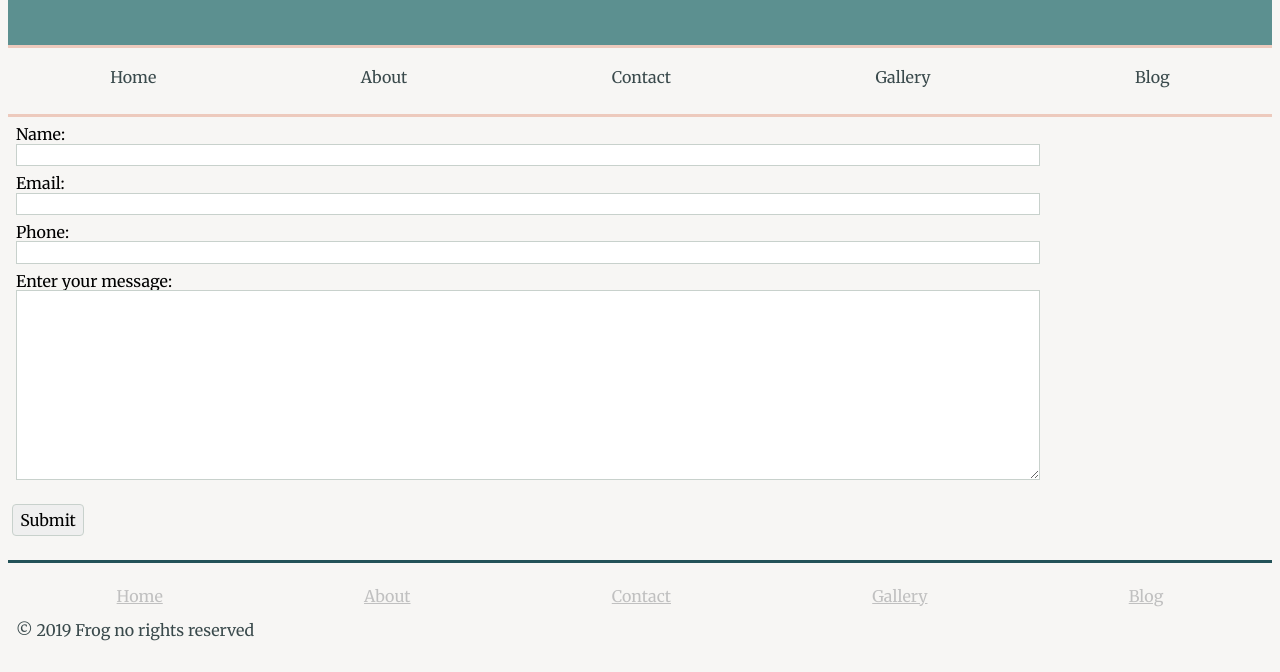
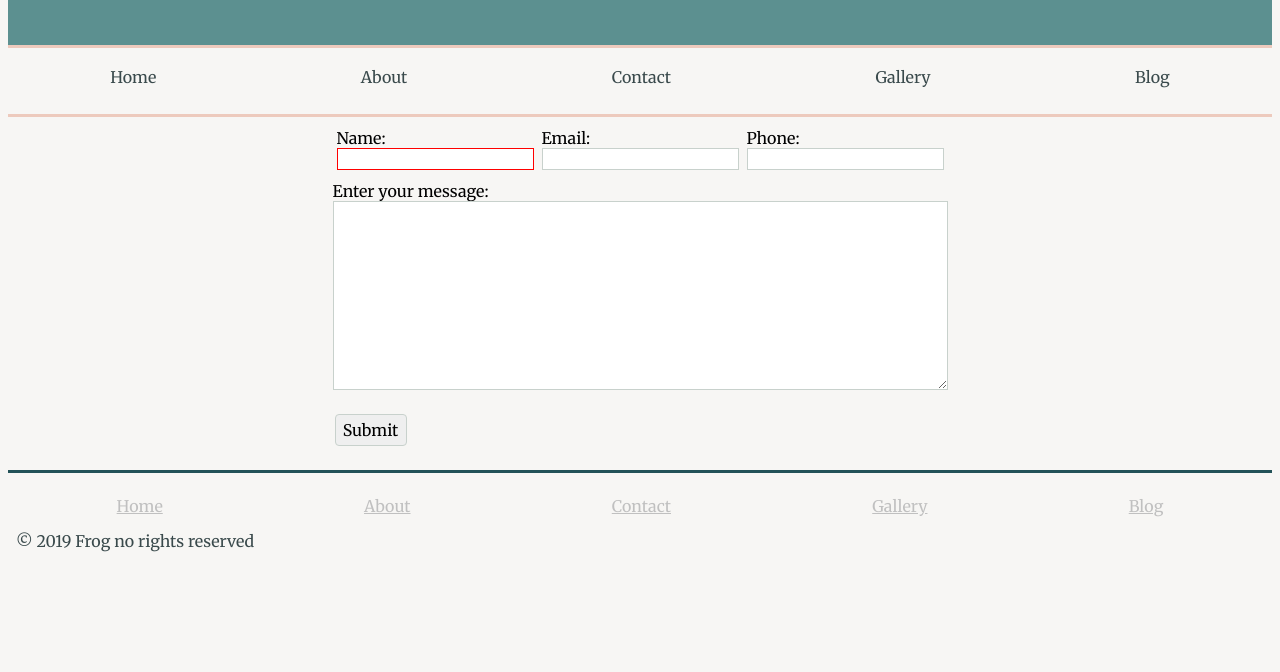
Before and after one commit to piupi/vanessa-kratohvil-project, a website: page contact/index.html in a window 1280 px wide. Shown: the part 278-950 px from the top of the page. After the commit the page ends 860 px from the top, so only its background shows below. Drawn offline with nearby package versions, Linux system fonts and the light colour scheme.

Commit message:
Add form with styles

```diff
--- a/contact/index.html
+++ b/contact/index.html
@@ -53,25 +53,28 @@
     </nav>
 
 
-    <main>
-        <form action="">
+    <main id="pls-center">
+        <form action="#" method="POST" data-netlify="true">
+          <div class="flex-container--desktop flex-row--desktop">
             <div>
-                <label for="name">Name:</label>
-                <input type="text" id="name">
+              <label for="name">Name:</label>
+              <input class="is-error" type="text" id="name">
             </div>
             <div>
-                 <label for="email">Email:</label>
-                <input type="email" id="email">
+               <label for="email">Email:</label>
+              <input type="email" id="email">
             </div>
             <div>
-                <label for="phone">Phone:</label>
-                 <input type="tel" id="phone">
+              <label for="phone">Phone:</label>
+               <input type="tel" id="phone">
             </div>
-            <div>
+          </div>
+
+            <div id="msgbox">
                 <label for="msg">Enter your message:</label>
-                <textarea name="msg" id="msg" cols="30" rows="10"></textarea>
+                <textarea name="msg" id="msg" cols="20" rows="10"></textarea>
             </div>
-            <input type="submit" value="Submit">
+            <input type="submit" value="Submit" id="submit">
         </form>
     </main>
 
--- a/style2.css
+++ b/style2.css
@@ -225,6 +225,12 @@ section {
   .flex-container--desktop {
     display: flex;
   }
+
+  .flex-row--desktop {
+    display: flex;
+    flex-direction: row;
+  }
+
 }
 
 
@@ -260,3 +266,25 @@ input[type="submit"] {
   border-radius: var(--base-spacing);
   margin: 20px 0;
 }
+
+
+#submit {
+  margin-left: 6px;
+}
+
+#msg {
+  max-width: 662px;
+}
+
+.is-error {
+  border: 1px solid red;
+}
+
+.is-success {
+  border: 1px solid green;
+}
+
+#pls-center {
+  display: flex;
+  justify-content: center;
+}
```
